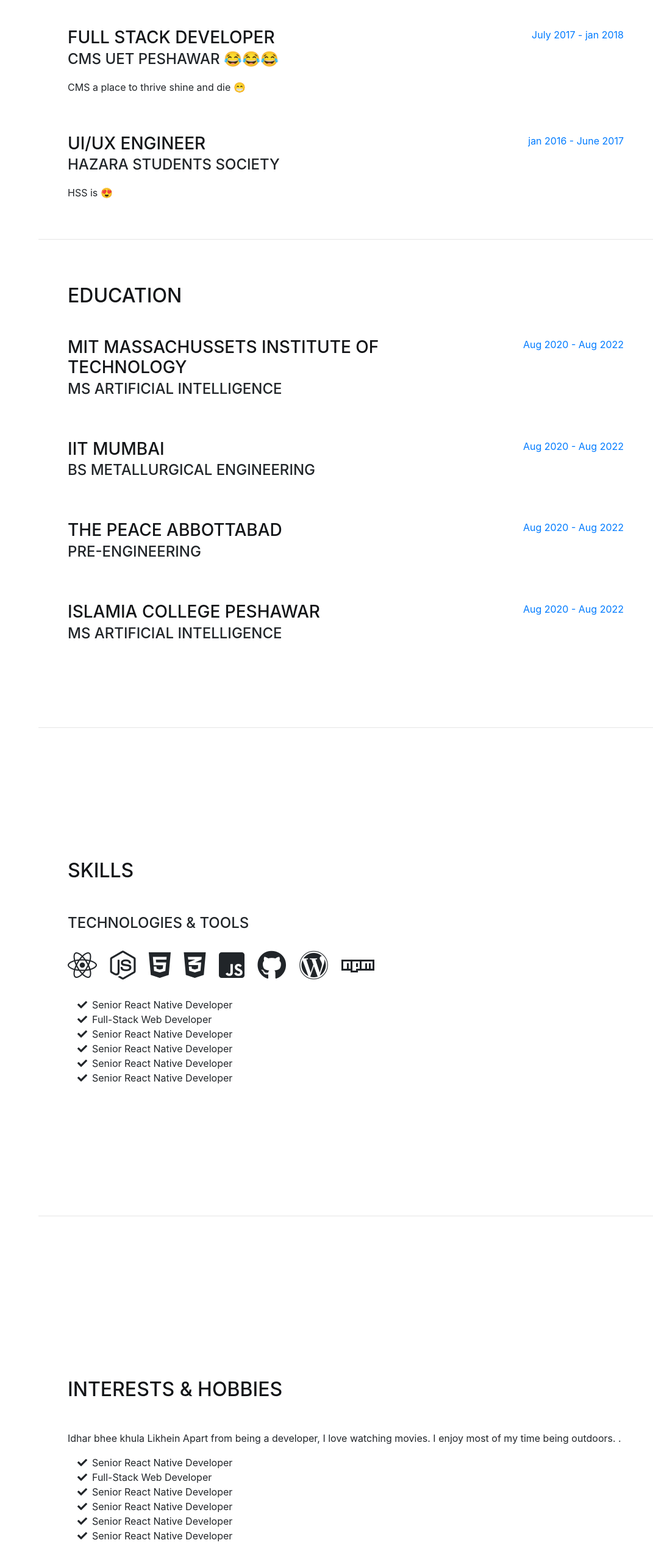
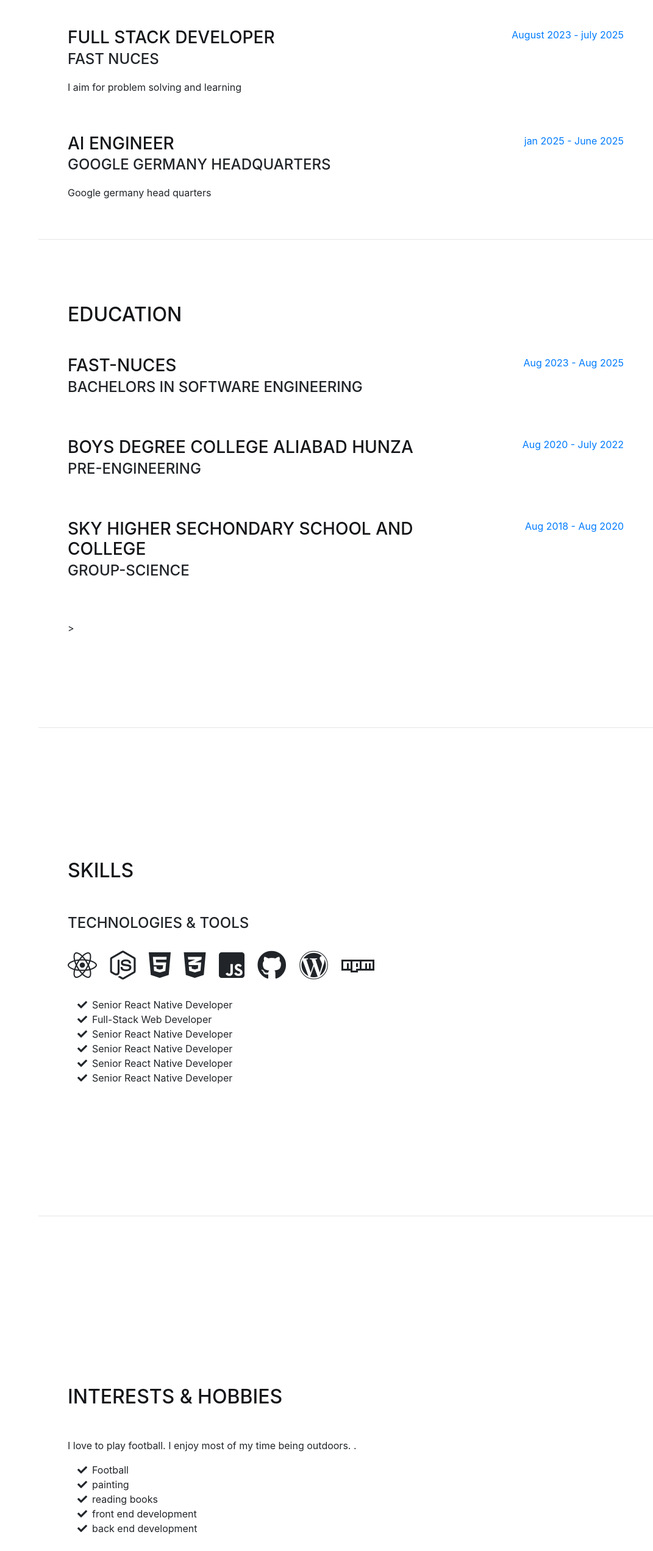
Before and after one commit to saeed-taj/PORTFOLIO, a website with bundled scripts: page index.html in a window 1280 px wide. Shown: the part 1395-3939 px from the top of the page at 61% size, without its empty margins (209-1280 px from the left). Built offline with nearby package versions, Linux system fonts and the light colour scheme; a web font is replaced by a local one.

Commit message:
Update index.html

```diff
--- a/index.html
+++ b/index.html
@@ -171,22 +171,22 @@
         <div class="resume-item d-flex flex-column flex-md-row justify-content-between mb-5">
           <div class="resume-content">
             <h3 class="mb-0">Full Stack Developer</h3>
-            <div class="subheading mb-3">CMS UET Peshawar 😂😂😂</div>
-            <p>CMS a place to thrive shine and die 😁</p>
+            <div class="subheading mb-3">FAST NUCES</div>
+            <p>I aim for problem solving and learning</p>
           </div>
           <div class="resume-date text-md-right">
-            <span class="text-primary">July 2017 - jan 2018</span>
+            <span class="text-primary">August 2023 - july 2025</span>
           </div>
         </div>
 
         <div class="resume-item d-flex flex-column flex-md-row justify-content-between">
           <div class="resume-content">
-            <h3 class="mb-0">UI/UX Engineer</h3>
-            <div class="subheading mb-3">Hazara Students Society</div>
-            <p>HSS is 😍</p>
+            <h3 class="mb-0">AI Engineer</h3>
+            <div class="subheading mb-3">Google Germany Headquarters</div>
+            <p>Google germany head quarters</p>
           </div>
           <div class="resume-date text-md-right">
-            <span class="text-primary">jan 2016 - June 2017</span>
+            <span class="text-primary">jan 2025 - June 2025</span>
           </div>
         </div>
 
@@ -205,24 +205,24 @@
         <div class="resume-item d-flex flex-column flex-md-row justify-content-between mb-5">
            <!--Master's-->
           <div class="resume-content">
-            <h3 class="mb-0">MIT Massachussets Institute of technology</h3>
-            <div class="subheading mb-3">MS Artificial Intelligence</div>
+            <h3 class="mb-0">FAST-NUCES</h3>
+            <div class="subheading mb-3"> Bachelors in Software Engineering </div>
             </div>
 
         <div class="resume-date text-md-right">
-            <span class="text-primary">Aug 2020 - Aug 2022</span>
+            <span class="text-primary">Aug 2023 - Aug 2025</span>
           </div>
         </div>
 
         <div class="resume-item d-flex flex-column flex-md-row justify-content-between mb-5">
            <!--Bachelor's-->
           <div class="resume-content">
-            <h3 class="mb-0">IIT Mumbai</h3>
-            <div class="subheading mb-3">BS Metallurgical Engineering</div>
+            <h3 class="mb-0">Boys Degree College Aliabad Hunza</h3>
+            <div class="subheading mb-3">Pre-Engineering</div>
             </div>
 
         <div class="resume-date text-md-right">
-            <span class="text-primary">Aug 2020 - Aug 2022</span>
+            <span class="text-primary">Aug 2020 - July 2022</span>
           </div>
         </div>
 
@@ -230,25 +230,20 @@
         <div class="resume-item d-flex flex-column flex-md-row justify-content-between mb-5">
            <!--College Here -->
           <div class="resume-content">
-            <h3 class="mb-0">The Peace Abbottabad</h3>
-            <div class="subheading mb-3">Pre-Engineering</div>
+            <h3 class="mb-0">Sky Higher Sechondary School and College</h3>
+            <div class="subheading mb-3">Group-Science</div>
             </div>
 
         <div class="resume-date text-md-right">
-            <span class="text-primary">Aug 2020 - Aug 2022</span>
+            <span class="text-primary">Aug 2018 - Aug 2020</span>
           </div>
         </div>
 
         <div class="resume-item d-flex flex-column flex-md-row justify-content-between mb-5">
            <!--School Here -->
-          <div class="resume-content">
-            <h3 class="mb-0">Islamia College Peshawar</h3>
-            <div class="subheading mb-3">MS Artificial Intelligence</div>
-            </div>
 
-        <div class="resume-date text-md-right">
-            <span class="text-primary">Aug 2020 - Aug 2022</span>
-          </div>
+
+       >
         </div>
         </div>
     </section>
@@ -315,26 +310,24 @@
     <section class="resume-section p-3 p-lg-5 d-flex align-items-center" id="interests">
       <div class="w-100">
         <h2 class="mb-5">Interests & Hobbies</h2>
-        <p> Idhar bhee khula Likhein Apart from being a developer, I love watching movies. I enjoy most of my time being outdoors. .</p>
+        <p> I love to play football. I enjoy most of my time being outdoors. .</p>
          <ul class="fa-ul mb-0">
           <li>
             <i class="fa-li fa fa-check"></i>
-            Senior React Native Developer  </li>
+            Football  </li>
           <li>
             <i class="fa-li fa fa-check"></i>
-            Full-Stack Web Developer</li>
+            painting</li>
             <li>
             <i class="fa-li fa fa-check"></i>
-            Senior React Native Developer  </li>
+            reading books</li>
             <li>
             <i class="fa-li fa fa-check"></i>
-            Senior React Native Developer  </li>
+            front end development   </li>
             <li>
             <i class="fa-li fa fa-check"></i>
-            Senior React Native Developer  </li>
-            <li>
-            <i class="fa-li fa fa-check"></i>
-            Senior React Native Developer  </li>
+            back end development </li>
+
         </ul>
       </div>
     </section>
@@ -347,17 +340,17 @@
         <ul class="fa-ul mb-0">
           <li>
             <i class="fa-li fa fa-trophy text-warning"></i>
-            Front-End Web Development with React coursera Certificate</li>
+            Red crescent pakistan certificate</li>
           <li>
             <i class="fa-li fa fa-trophy text-warning"></i>
-            Front-End Web UI Frameworks and Tools: Bootstrap 4 coursera Certificate</li>
+            Blockchain course certificate from california state university</li>
           <li>
             <i class="fa-li fa fa-trophy text-warning"></i>
-            Multiple Mobile Application Development with React Native coursera Certificate</li>
+            Scouting for 3 days in the forest</li>
           <li>
           <li>
             <i class="fa-li fa fa-trophy text-warning"></i>
-            Github Campus Advisor</li>
+            Introduction to puthon from free code camp</li>
           <li>
            <i class="fa-li fa fa-trophy text-warning"></i>
             1<sup>st</sup>
```
